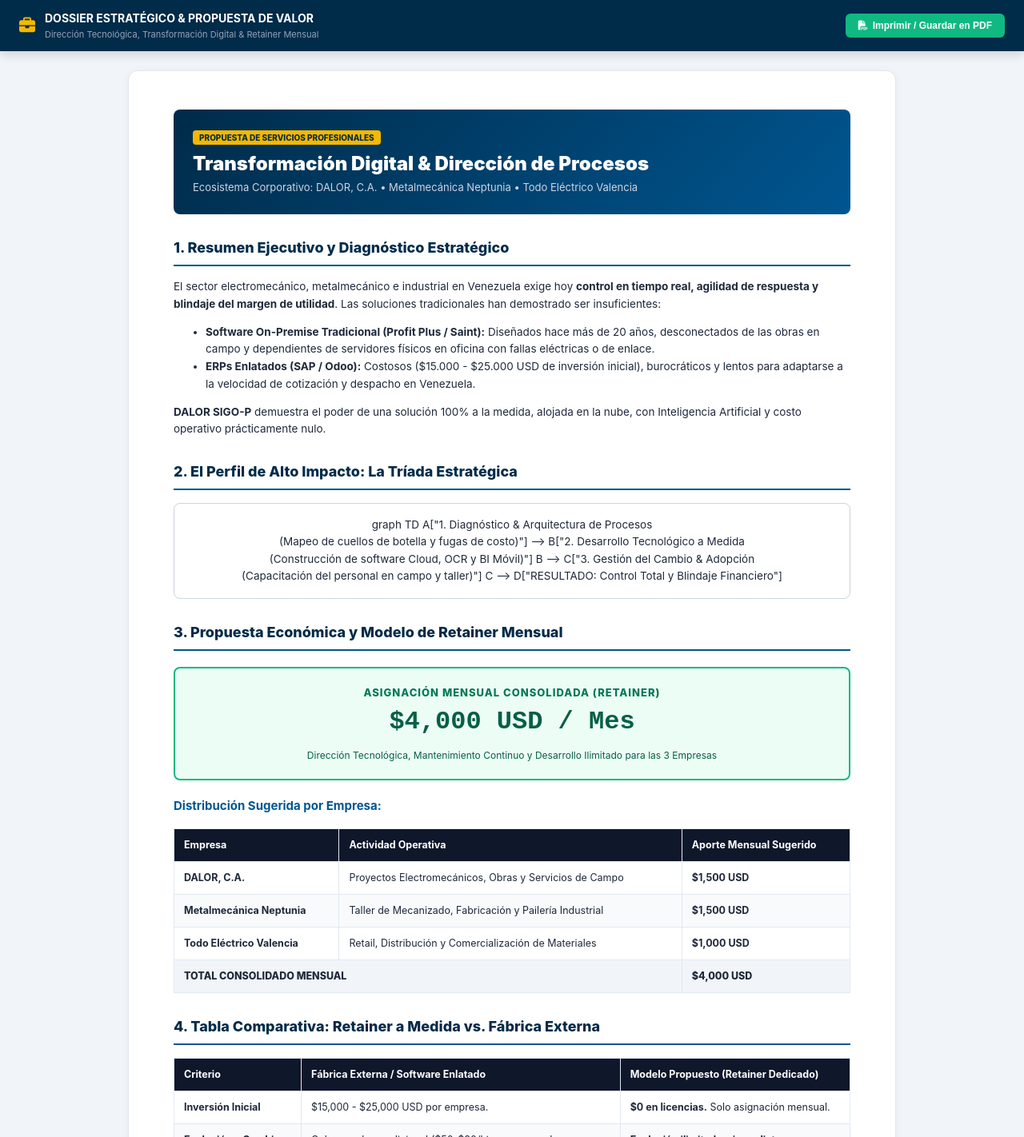
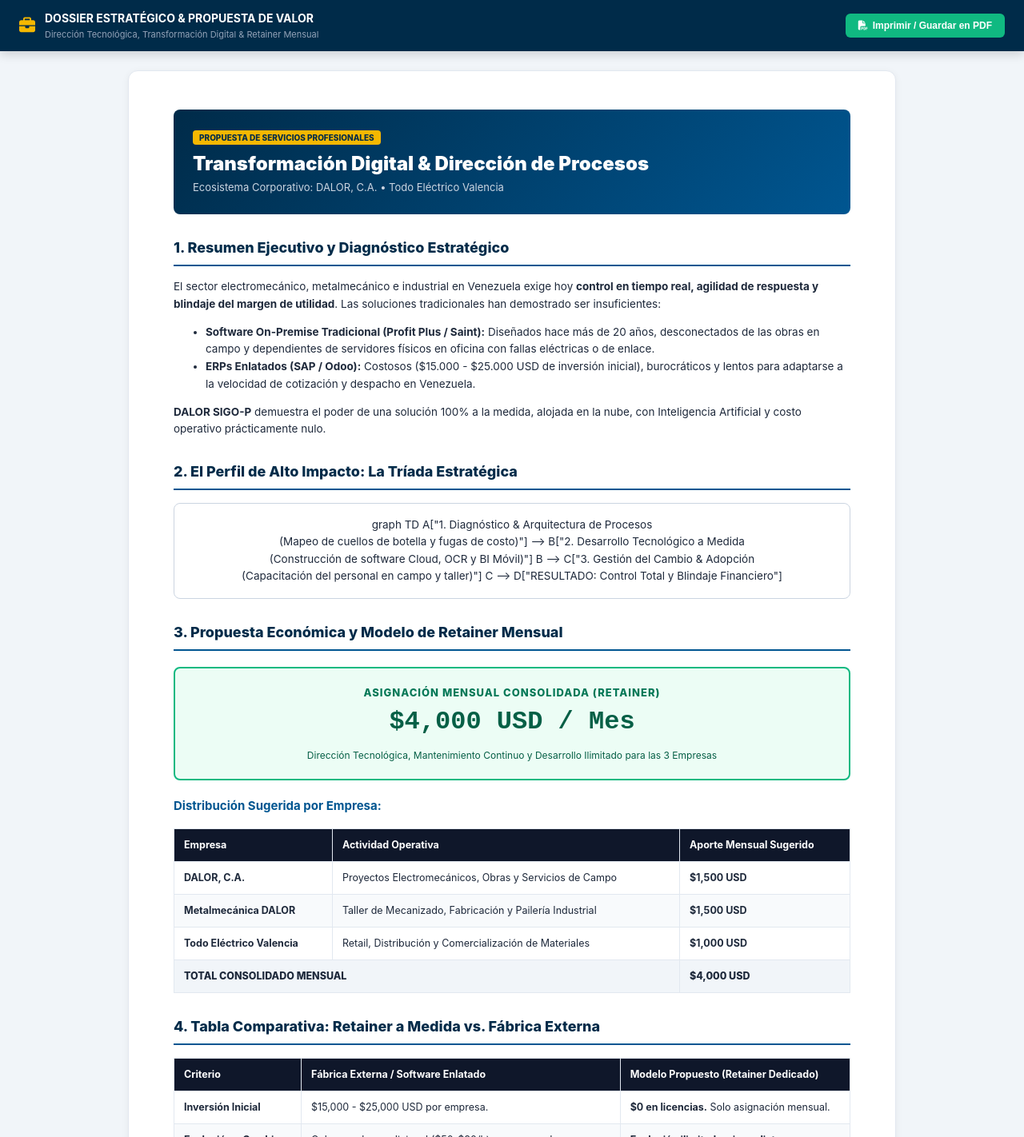
Before and after one commit to menyerbergallardo08-glitch/dalor-sigop, a plain HTML site: page frontend/dossier.html in a window 1280 px wide. Shown: the top 1422 px of the page at 80% size. Drawn offline with Linux system fonts and the light colour scheme; a script that the page names is missing.

Commit message:
Clean Neptunia branding & Interactive quotation to project conversion flow (frontend/dossier.html)

```diff
--- a/frontend/dossier.html
+++ b/frontend/dossier.html
@@ -3,7 +3,7 @@
 <head>
     <meta charset="UTF-8">
     <meta name="viewport" content="width=device-width, initial-scale=1.0">
-    <title>DALOR & NEPTUNIA | Dossier Estratégico y Propuesta de Valor</title>
+    <title>METALMECÁNICA DALOR C.A. | Dossier Estratégico y Propuesta de Valor</title>
     <link rel="stylesheet" href="https://cdnjs.cloudflare.com/ajax/libs/font-awesome/6.4.0/css/all.min.css">
     <script src="https://cdn.jsdelivr.net/npm/mermaid@10/dist/mermaid.min.js"></script>
     <script>mermaid.initialize({ startOnLoad: true, theme: 'neutral' });</script>
@@ -114,7 +114,7 @@
         <div class="hero-banner">
             <span style="background: var(--dalor-gold); color: var(--dalor-navy); font-weight: 800; font-size: 10px; padding: 3px 8px; border-radius: 4px; text-transform: uppercase;">Propuesta de Servicios Profesionales</span>
             <h1 style="color: white; margin: 8px 0 4px 0;">Transformación Digital & Dirección de Procesos</h1>
-            <p style="margin: 0; font-size: 13px; color: #cbd5e1;">Ecosistema Corporativo: DALOR, C.A. • Metalmecánica Neptunia • Todo Eléctrico Valencia</p>
+            <p style="margin: 0; font-size: 13px; color: #cbd5e1;">Ecosistema Corporativo: DALOR, C.A.  • Todo Eléctrico Valencia</p>
         </div>
 
         <h2>1. Resumen Ejecutivo y Diagnóstico Estratégico</h2>
@@ -158,7 +158,7 @@
                     <td><b>$1,500 USD</b></td>
                 </tr>
                 <tr>
-                    <td><b>Metalmecánica Neptunia</b></td>
+                    <td><b>Metalmecánica DALOR</b></td>
                     <td>Taller de Mecanizado, Fabricación y Pailería Industrial</td>
                     <td><b>$1,500 USD</b></td>
                 </tr>
```
